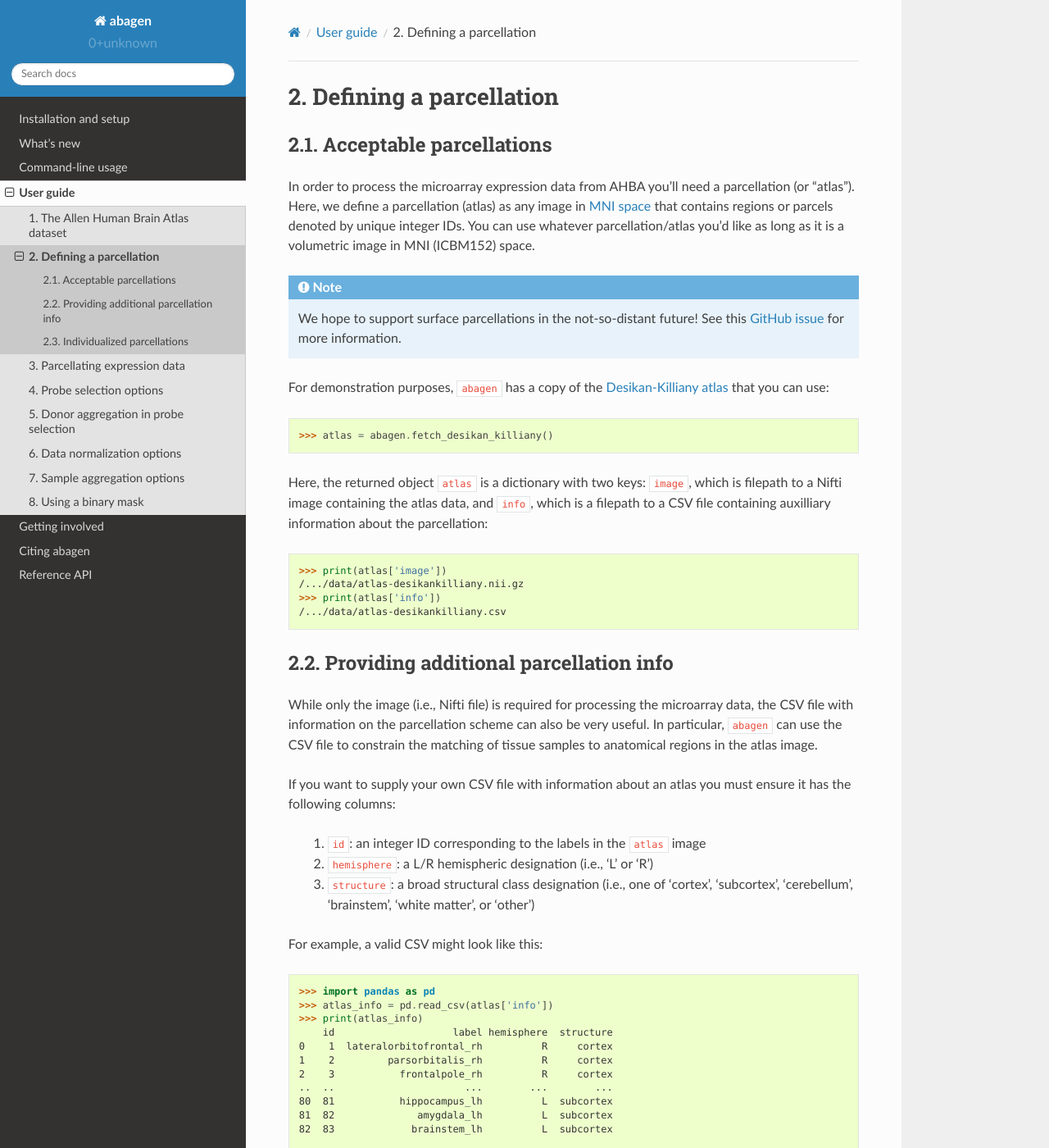
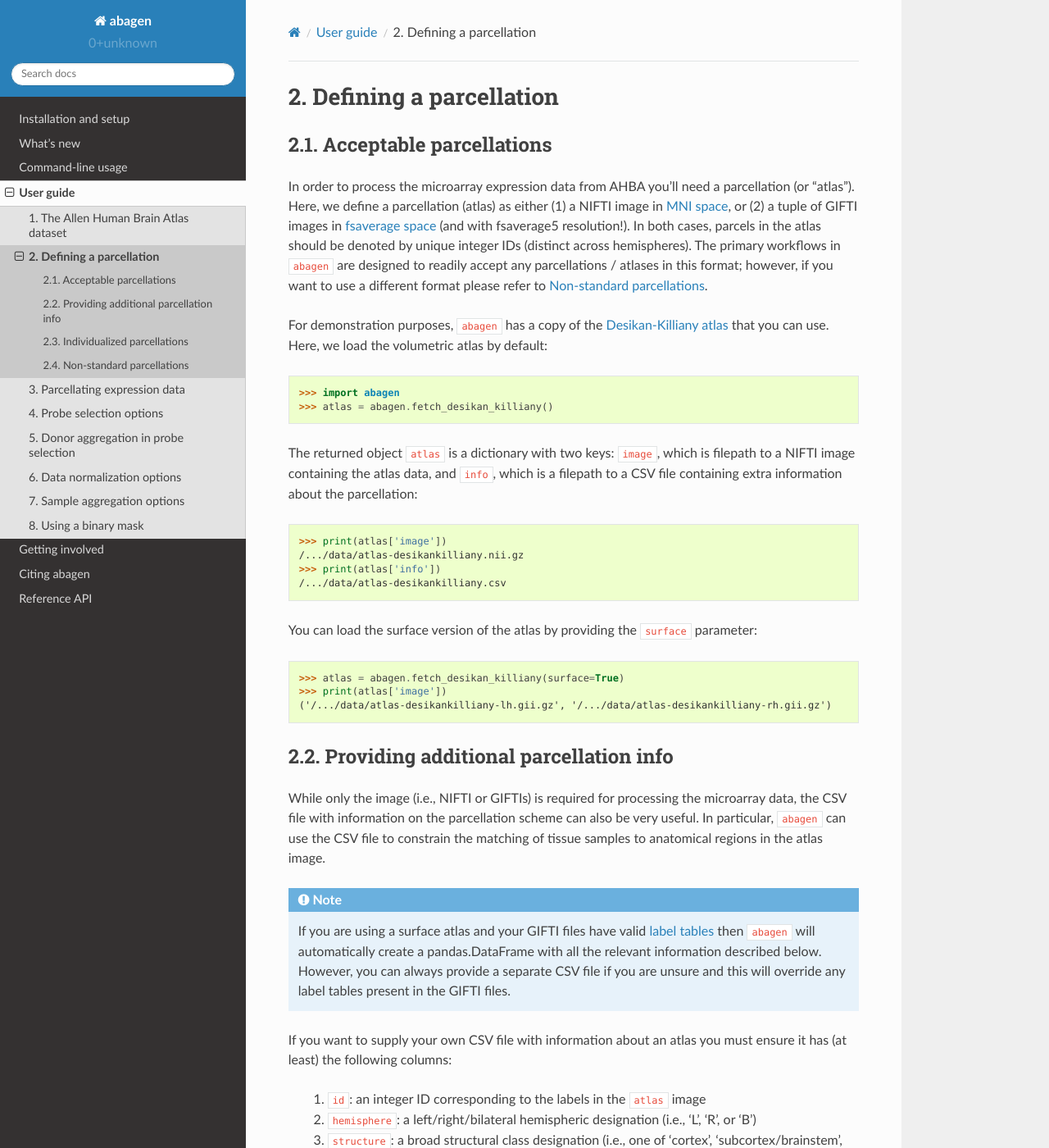
Before and after one commit to rmarkello/abagen, a Sphinx documentation site: the page built from docs/user_guide/parcellations.rst, in a window 1280 px wide and 1400 px high. Shown: the whole window at 82% size. Built offline with Sphinx 7.4.7 and the Read the Docs theme 2.0.0, drawn with Linux system fonts in a browser that asks for light colours; some of the changed text lies outside the part shown.

Commit message:
[DOC] Docs reflect new parc options
New surface parcellations and all demos updated

```diff
--- a/docs/user_guide/parcellations.rst
+++ b/docs/user_guide/parcellations.rst
@@ -9,29 +9,26 @@ Acceptable parcellations
 ------------------------
 
 In order to process the microarray expression data from AHBA you'll need a
-parcellation (or "atlas"). Here, we define a parcellation (atlas) as any image
-in `MNI space`_ that contains regions or parcels denoted by unique integer IDs.
-You can use whatever parcellation/atlas you'd like as long as it is a
-volumetric image in MNI (ICBM152) space.
-
-.. note::
-
-    We hope to support surface parcellations in the not-so-distant future! See
-    this `GitHub issue <https://github.com/rmarkello/abagen/issues/50>`__ for
-    more information.
+parcellation (or "atlas"). Here, we define a parcellation (atlas) as either (1)
+a NIFTI image in `MNI space`_, or (2) a tuple of GIFTI images in `fsaverage
+space`_ (and with fsaverage5 resolution!). In both cases, parcels in the atlas
+should be denoted by unique integer IDs (distinct across hemispheres). The
+primary workflows in ``abagen`` are designed to readily accept any
+parcellations / atlases in this format; however, if you want to use a different
+format please refer to :ref:`usage_parcellations_special`.
 
 For demonstration purposes, ``abagen`` has a copy of the `Desikan-Killiany
 atlas <https://surfer.nmr.mgh.harvard.edu/ftp/articles/desikan06-parcellation.
-pdf>`_ that you can use:
+pdf>`_ that you can use. Here, we load the volumetric atlas by default:
 
 .. doctest::
 
-   >>> atlas = abagen.fetch_desikan_killiany()
+    >>> import abagen
+    >>> atlas = abagen.fetch_desikan_killiany()
 
-Here, the returned object ``atlas`` is a dictionary with two keys: ``image``,
-which is filepath to a Nifti image containing the atlas data, and ``info``,
-which is a filepath to a CSV file containing auxilliary information about the
-parcellation:
+The returned object ``atlas`` is a dictionary with two keys: ``image``, which
+is filepath to a NIFTI image containing the atlas data, and ``info``, which is
+a filepath to a CSV file containing extra information about the parcellation:
 
 .. doctest::
 
@@ -40,24 +37,54 @@ parcellation:
     >>> print(atlas['info'])  # doctest: +ELLIPSIS
     /.../data/atlas-desikankilliany.csv
 
+You can load the surface version of the atlas by providing the ``surface``
+parameter:
+
+.. doctest::
+
+    >>> atlas = abagen.fetch_desikan_killiany(surface=True)
+    >>> print(atlas['image'])  # doctest: +ELLIPSIS
+    ('/.../data/atlas-desikankilliany-lh.gii.gz', '/.../data/atlas-desikankilliany-rh.gii.gz')
+
+.. NOTE: Add this in v1.0 and remove this in v1.3
+.. .. warning::
+
+    As of `v1.0` the ordering of the parcels in the Desikan-Killiany atlas
+    provided with ``abagen`` has changed! This means that any results using
+    this atlas will be different than those previously obtained with identical
+    code. If you need the older version you can navigate to GitHub and obtain
+    it from the history of the ``abagen`` repository. We strongly encourage you
+    to use the new ordering, however, which is more consistent with traditional
+    (i.e., FreeSurfer) conventions.
+
 .. _usage_parcellations_additional:
 
 Providing additional parcellation info
 --------------------------------------
 
-While only the image (i.e., Nifti file) is required for processing the
+While only the image (i.e., NIFTI or GIFTIs) is required for processing the
 microarray data, the CSV file with information on the parcellation scheme can
 also be very useful. In particular, ``abagen`` can use the CSV file to
 constrain the matching of tissue samples to anatomical regions in the atlas
 image.
 
+.. note::
+
+    If you are using a surface atlas and your GIFTI files have valid `label
+    tables <https://www.nitrc.org/projects/gifti/>`_ then ``abagen`` will
+    automatically create a pandas.DataFrame with all the relevant information
+    described below. However, you can always provide a separate CSV file if
+    you are unsure and this will override any label tables present in the
+    GIFTI files.
+
 If you want to supply your own CSV file with information about an atlas you
-must ensure it has the following columns:
+must ensure it has (at least) the following columns:
 
   1. ``id``: an integer ID corresponding to the labels in the ``atlas`` image
-  2. ``hemisphere``: a L/R hemispheric designation (i.e., 'L' or 'R')
+  2. ``hemisphere``: a left/right/bilateral hemispheric designation (i.e., 'L',
+     'R', or 'B')
   3. ``structure``: a broad structural class designation (i.e., one of
-     'cortex', 'subcortex', 'cerebellum', 'brainstem', 'white matter', or
+     'cortex', 'subcortex/brainstem', 'cerebellum', 'white matter', or
      'other')
 
 For example, a valid CSV might look like this:
@@ -67,26 +94,26 @@ For example, a valid CSV might look like this:
     >>> import pandas as pd
     >>> atlas_info = pd.read_csv(atlas['info'])
     >>> print(atlas_info)
-        id                    label hemisphere  structure
-    0    1  lateralorbitofrontal_rh          R     cortex
-    1    2         parsorbitalis_rh          R     cortex
-    2    3           frontalpole_rh          R     cortex
-    ..  ..                      ...        ...        ...
-    80  81           hippocampus_lh          L  subcortex
-    81  82              amygdala_lh          L  subcortex
-    82  83             brainstem_lh          L  subcortex
+        id                    label hemisphere            structure
+    0    1                 bankssts          L               cortex
+    1    2  caudalanteriorcingulate          L               cortex
+    2    3      caudalmiddlefrontal          L               cortex
+    ..  ..                      ...        ...                  ...
+    80  81              hippocampus          R  subcortex/brainstem
+    81  82                 amygdala          R  subcortex/brainstem
+    82  83                brainstem          B  subcortex/brainstem
     <BLANKLINE>
     [83 rows x 4 columns]
 
-
 Notice that extra columns (i.e., ``label``) are okay as long as the three
 required columns are present! If you want to confirm your file is formatted
-correctly you can use :func:`abagen.utils.check_atlas_info`:
+correctly you can use :func:`abagen.images.check_atlas`:
 
 .. doctest::
 
-    >>> from abagen import utils
-    >>> utils.check_atlas_info(atlas['image'], atlas['info'], validate=True)
+    >>> from abagen import images
+    >>> atlas = abagen.fetch_desikan_killiany()
+    >>> atlas = images.check_atlas(atlas['image'], atlas['info']);
 
 If something is amiss with the file this function will raise an error and try
 to give some information about what you should check for.
@@ -111,12 +138,14 @@ to give some information about what you should check for.
     likelihood of misassigning samples, leading to biased or skewed expression
     data.
 
+.. _usage_parcellation_individual:
+
 Individualized parcellations
 ----------------------------
 
-Instead of providing a single parcellation image in MNI space that will be used
-for all donors, you can instead provide a parcellation image for each donor in
-the space of their "raw" (or native) T1w image. ``abagen`` ships with versions
+Instead of providing a single parcellation image that will be used for all
+donors, you can instead provide a parcellation image for each donor in the
+space of their "raw" (or native) T1w image. ``abagen`` ships with versions
 of the Desikan-Killiany parcellation defined in donor-native space:
 
 .. doctest::
@@ -133,10 +162,94 @@ primary workflows in ``abagen`` that accept a single atlas (i.e.,
 :func:`abagen.get_expression_data` and :func:`abagen.get_samples_in_mask`) will
 also accept a dictionary of this format.
 
+We also provide donor-specific surface atlases (derived from the FreeSurfer
+outputs that can be fetched with :func:`abagen.datasets.fetch_freesurfer`).
+These atlases are also shipped with ``abagen`` and can be loaded with:
+
+.. doctest::
+
+    >>> atlas = abagen.fetch_desikan_killiany(native=True, surface=True)
+    >>> print(atlas['image'].keys())
+    dict_keys(['9861', '10021', '12876', '14380', '15496', '15697'])
+    >>> print(atlas['image']['9861'])  # doctest: +ELLIPSIS
+    ('/.../9861/atlas-desikankilliany-lh.gii.gz', '/.../9861/atlas-desikankilliany-rh.gii.gz')
+
+Note that if you are using your own donor-specific surface atlases they must,
+by default, be based on the geometry of the FreeSurfer surfaces provided with
+:func:`abagen.datasets.fetch_freesurfer`. If you wish to use surface atlases
+based on different geometry please refer to :ref:`usage_parcellations_special`,
+below.
+
 .. note::
-    The donor-native versions of the DK parcellation shipped with ``abagen``
-    were generated by Arnatkevičiūte et al., 2018, *NeuroImage*, and are
-    provided under the CC BY 4.0 license. They have been re-numbered to match
-    the MNI-space DK parcellation provided with earlier versions of ``abagen``.
+
+    The donor-native volumetric versions of the DK parcellation shipped with
+    ``abagen`` were generated by Arnatkevičiūte et al., 2018, *NeuroImage*, and
+    are provided under the CC BY 4.0 license. The donor-native surface versions
+    of the DK parcellation were generated by Romero-Garcia et al., 2017,
+    *NeuroImage*, and are also provided under the CC BY 4.0 license.
+
+.. _usage_parcellations_special:
+
+Non-standard parcellations
+--------------------------
+
+If you'd like to use a non-standard atlas in the primary ``abagen`` workflows
+that may be possible---with some caveats. That is, the constraining factor here
+is the coordinates of the tissue samples from the AHBA: they are available in
+(1) the native space of each donor's MRI, or (2) MNI152 space, and we strongly
+encourage you to use one of these options (rather than e.g., attempting to
+register the coordinates to a new space). If you provide a group-level atlas
+the toolbox will default to using the MNI152 coordinates; if you provide
+donor-specific atlases then the tooblox will use the native coordinates. Thus,
+by default, ``abagen`` prefers you use one of the atlas conformations described
+above.
+
+However, if you have an atlas in a different space or resolution you can
+(potentially) use it in the primary ``abagen`` workflows. To do this you will
+need to create a :obj:`abagen.AtlasTree` object. All atlases provided are
+internally coerced to `AtlasTree` instances, which is then used to assign
+microarray tissue samples to parcels in the atlas.
+
+Take, for example, a surface atlas in fsaverage6 resolution (by default,
+surface atlases are assumed to be fsaverage5 resolution). In this case, you can
+load the surface atlas and relevant geometry files, create an `AtlasTree`
+object, and use that as your atlas moving forward in the same way you would
+with a pair of GIFTI files:
+
+.. code::
+
+    >>> from abagen import matching, transforms
+    >>> atlas = ('/.../myatlas-fsaverage6-lh.gii', '/.../myatlas-fsaverage6-rh.gii')
+    >>> surf = ('/.../mysurf-fsaverage6-lh.gii', '/.../mysurf-fsaverage6-lh.gii')
+    >>> parcellation, atlas_info = images.check_surface(atlas)
+    >>> coords = np.row_stack([nib.load(fn).agg_data('NIFTI_INTENT_POINTSET') for fn in surf])
+    >>> mni152 = transforms.fsaverage_to_mni152(coords)
+    >>> atlas = matching.AtlasTree(parcellation, coords=mni152, atlas_info=atlas_info)
+
+(Note that you need to coerce the fsaverage coordinates---which are in MNI305
+space---to MNI152 space before using them in the :obj:`~.AtlasTree`
+constructor!)
+
+The same procedure can be used for an atlas using fslr32k geometry:
+
+.. code::
+
+    >>> from abagen import matching, transforms
+    >>> atlas = ('/.../myatlas-fslr32k-lh.gii', '/.../myatlas-fslr32k-rh.gii')
+    >>> surf = ('/.../mysurf-fslr32k-lh.gii', '/.../mysurf-fslr32k-lh.gii')
+    >>> parcellation, atlas_info = images.check_surface(atlas)
+    >>> coords = np.row_stack([nib.load(fn).agg_data('NIFTI_INTENT_POINTSET') for fn in surf])
+    >>> atlas = matching.AtlasTree(parcellation, coords=coords, atlas_info=atlas_info)
+
+(Note that because fslr32k is already in MNI space you do not need to transform
+the coordinates before using them in the :obj:`~.matching.AtlasTree`
+constructor.)
+
+.. note::
+
+    When in doubt it is likely best to use a standard-space, group-level atlas;
+    however, we are actively investigating whether native-space atlases provide
+    any measurable benefits to the ``abagen`` workflow.
 
 .. _MNI space: https://www.ncbi.nlm.nih.gov/pmc/articles/PMC1088516/
+.. _fsaverage space: https://surfer.nmr.mgh.harvard.edu/
```
Also changed, not shown: docs/user_guide/expression.rst (+29 -31 lines), docs/user_guide/mask.rst (+9 -6 lines).
